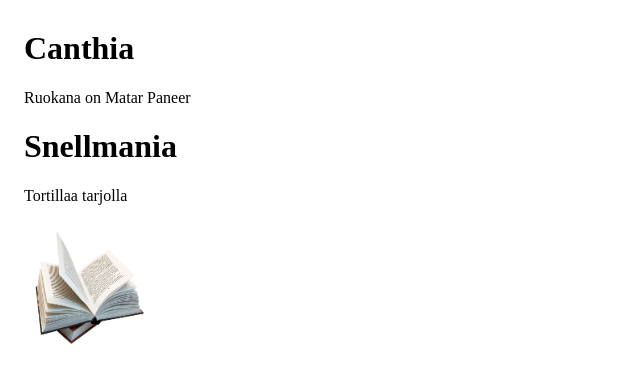
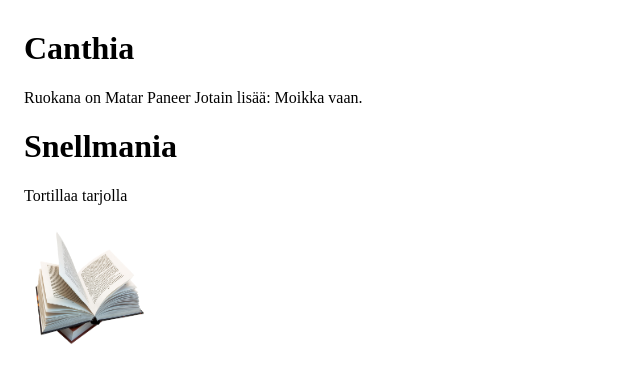
Before and after one commit to valttkor/versiohallinta_testi, a plain HTML site: page index.html in a window 1280 px wide. Shown: the whole page, without its empty margins (0-640 px from the left). Drawn offline with Linux system fonts and the light colour scheme.

Commit message:
Hyödytön lisäys

```diff
--- a/index.html
+++ b/index.html
@@ -4,6 +4,7 @@
       <h1>Canthia</h1>
       <p>
         Ruokana on Matar Paneer
+        Jotain lisää: Moikka vaan.
       </p>
 
       <h1>Snellmania</h1>
```
